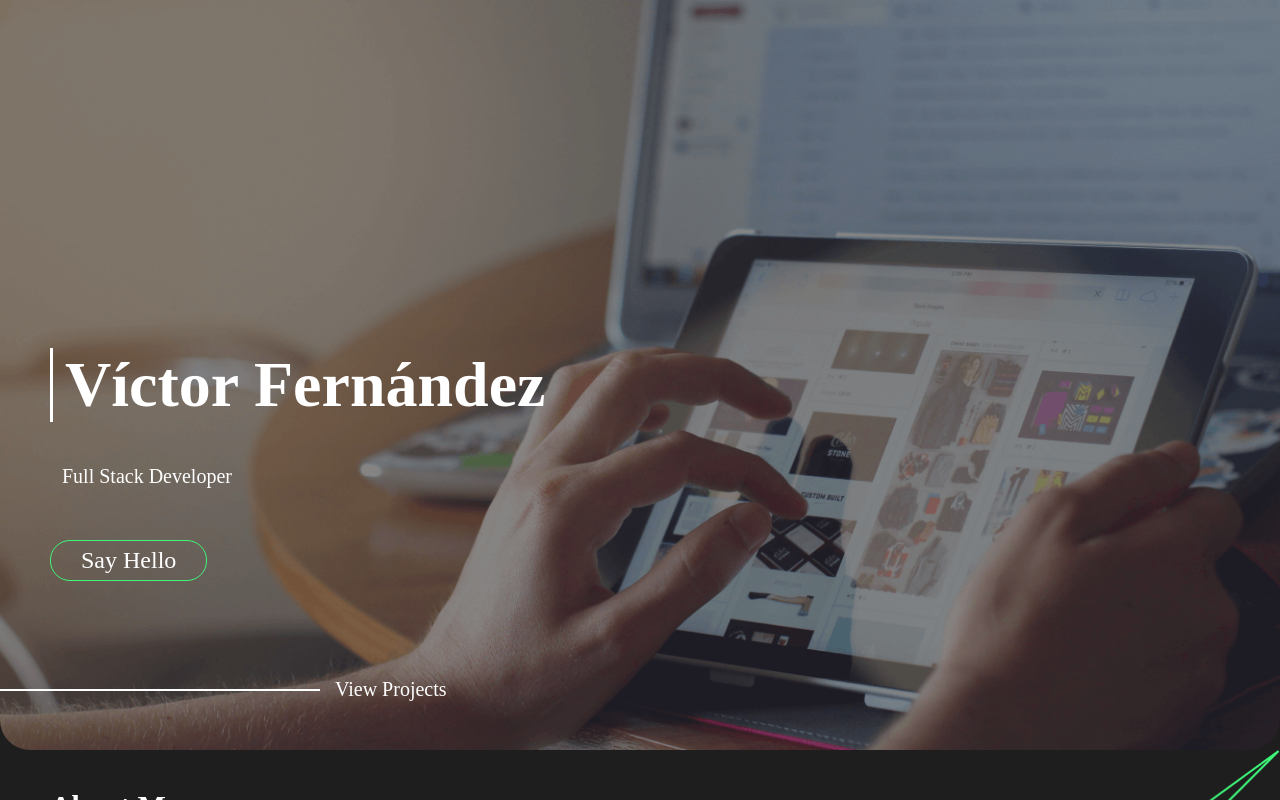
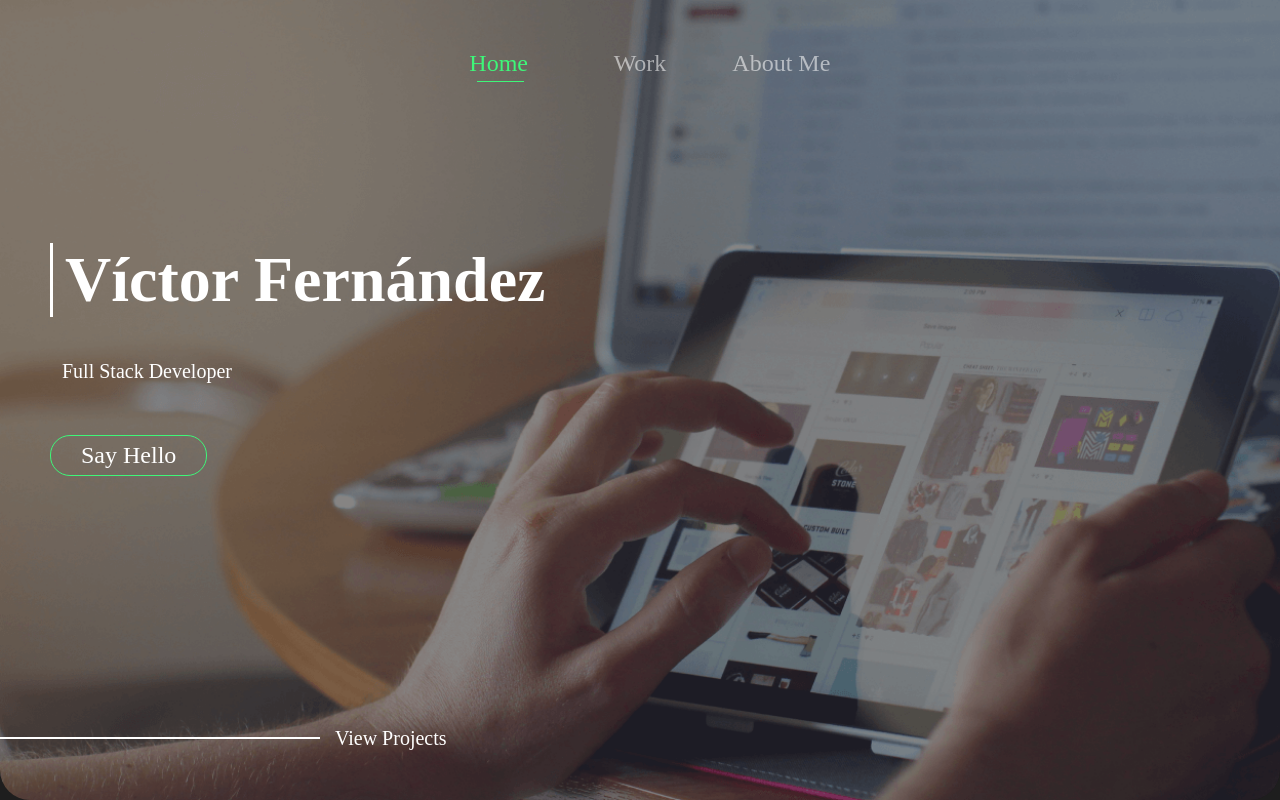
Before and after one commit to VicDario/my-portfolio, a Next.js app: page / in a window 1280 px wide. Shown: the top 800 px of the page. Built offline with nearby package versions, Linux system fonts and the light colour scheme.

Commit message:
[Add] Navbar

```diff
--- a/components/header/header.component.tsx
+++ b/components/header/header.component.tsx
@@ -3,6 +3,7 @@ import styles from './header.module.scss';
 import Image from 'next/image';
 import Link from 'next/link';
 
+import NavBar from '@components/navbar/navbar.component';
 import ContactButton from '@components/contact-button/contact-button.component';
 
 import background from '@public/images/header_image.png';
@@ -19,6 +20,7 @@ const Header: React.FC = () => {
         className={styles['header-background']}
         sizes="100vw"
       />
+      <NavBar />
       <div className={styles.content}>
         <div className={styles['content-title']}>
           <h1>Víctor Fernández</h1>
--- a/components/header/header.module.scss
+++ b/components/header/header.module.scss
@@ -3,12 +3,12 @@
 .header {
   color: vars.$white;
   width: 100%;
-  height: 750px;
+  height: 100vh;
   position: relative;
   display: flex;
   flex-direction: column;
   justify-content: space-around;
-  padding-top: 20%;
+  padding-top: 30%;
 }
 
 .header-background {
@@ -24,6 +24,7 @@
   flex-direction: column;
   justify-content: center;
   padding-left: 24px;
+  padding-bottom: 150px;
   h1, h3 {
     padding-left: 12px;
   }
@@ -51,6 +52,7 @@
 
 @media (min-width: 768px) {
   .header {
+    padding-top: 0;
     .content {
       padding-left: 50px;
     }
--- /dev/null
+++ b/components/navbar/navbar.component.tsx
@@ -0,0 +1,30 @@
+import React, { useEffect, useState } from 'react';
+import styles from './navbar.module.scss';
+import Link from 'next/link';
+import { useRouter } from 'next/router';
+
+const NavBar: React.FC = () => {
+  const router = useRouter();
+  const [active, setActive] = useState('');
+  const routes = [
+    { path: '/', name: 'Home' },
+    { path: '/#work', name: 'Work' },
+    { path: '/#about-me', name: 'About Me' },
+  ];
+  useEffect(() => {
+    setActive(router.asPath);
+  }, [router, router.asPath]);
+  return (
+    <nav className={styles.navbar}>
+      <ul className={styles['navbar-list']}>
+        {routes.map((route) => (
+          <li key={route.path} className={active === route.path ? styles.active : ''}>
+            <Link href={route.path}>{route.name}</Link>
+          </li>
+        ))}
+      </ul>
+    </nav>
+  );
+};
+
+export default NavBar;
--- /dev/null
+++ b/components/navbar/navbar.module.scss
@@ -0,0 +1,68 @@
+@use '@styles/vars';
+.navbar {
+    position: absolute;
+    top: calc(50% - 106px);
+    right: 26px;
+    ul.navbar-list {
+        margin: 0;
+        padding: 0;
+        list-style: none;
+        display: grid;
+        grid-template-rows: repeat(3, 1fr);
+        gap: 40px;
+        li {
+            width: 4px;
+            height: 50px;
+            color: transparent;
+            background-color: rgba(vars.$green, 60%);;
+            &.active {
+                background-color: vars.$green;
+            }
+            a {
+                font-size: vars.$font-size-xl;
+                color: transparent;
+                display: block;
+                height: 100%;
+            }
+        }
+    }
+}
+
+@media (min-width: 768px) {
+    .navbar {
+        position: static;
+        ul.navbar-list {
+            grid-template-rows: 1fr;
+            grid-template-columns: repeat(3, 1fr);
+            margin: 0 auto;
+            width: 30%;
+            justify-items: center;
+            li {
+                background-color: transparent;
+                width: max-content;
+                a {
+                    color: #ffffff8c;
+                }
+                &.active {
+                    background-color: transparent;
+                    a {
+                        position: relative;
+                        display: inline-block;
+                        padding-bottom: 5px;
+                        height: auto;
+                        color: vars.$green;
+                        &::after {
+                            content: '';
+                            position: absolute;
+                            left: 8px;
+                            bottom: 0;
+                            width: calc(100% - 12px); /* adjust the padding value */
+                            height: 1px;
+                            background-color: vars.$green;
+                        }
+                    }
+                }
+            }
+        }
+    }
+  }
```
